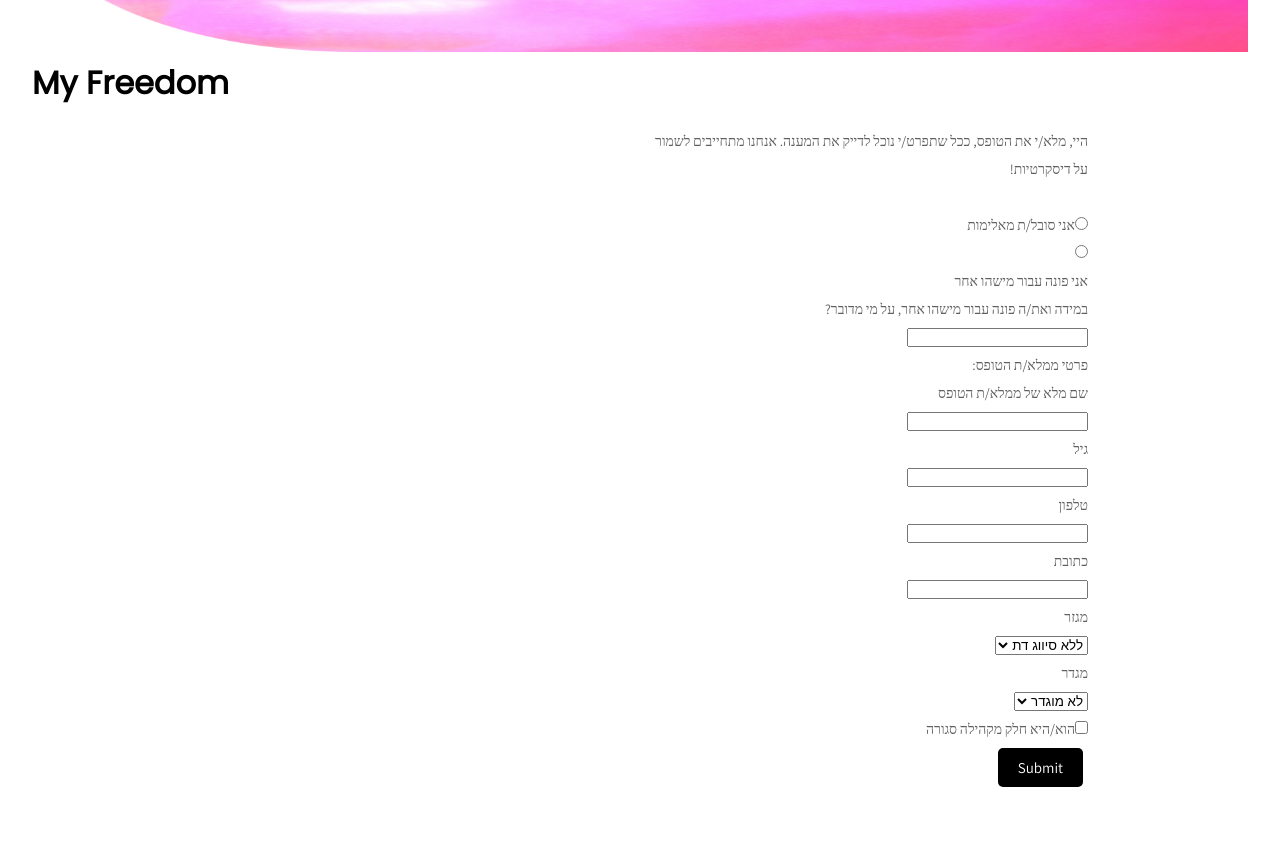
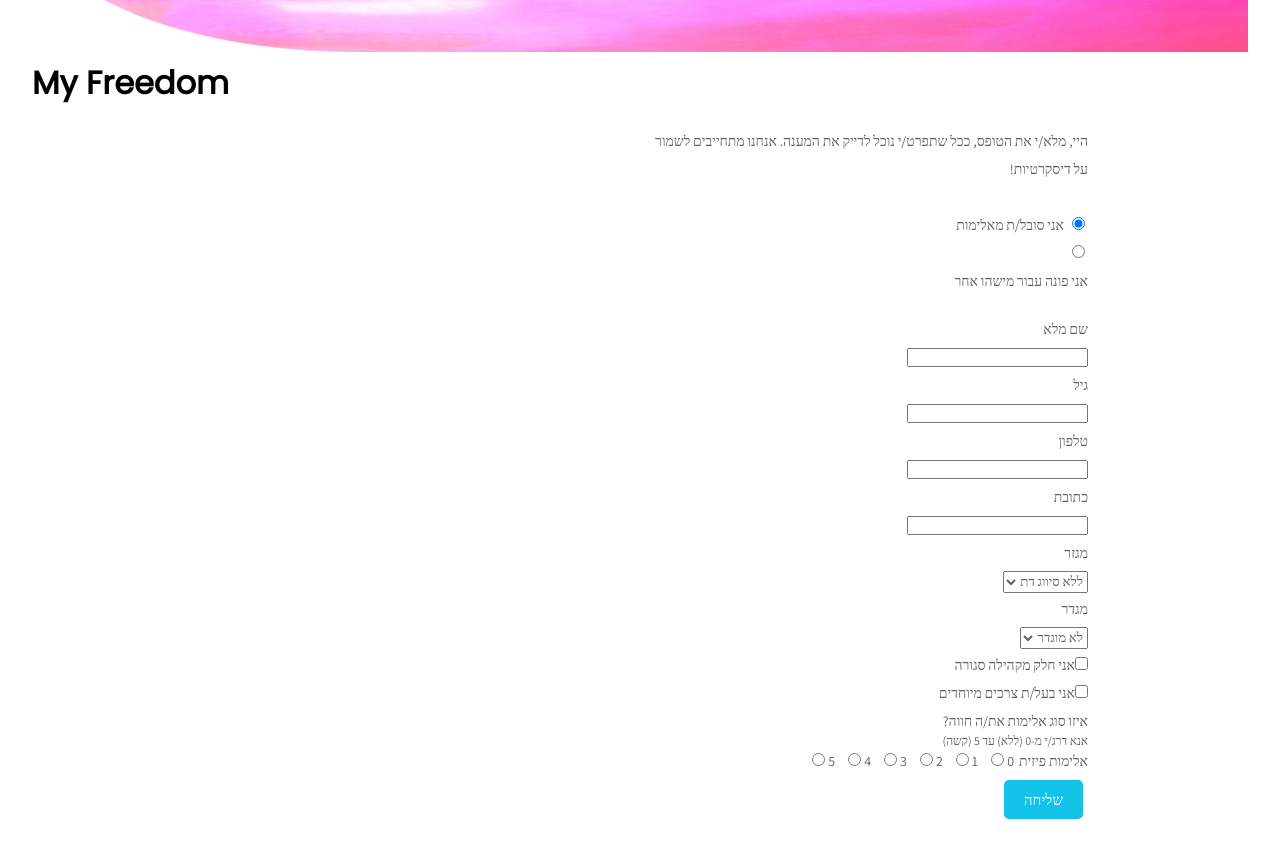
Before and after one commit to SofiaPanchenko/react-my-freedom-full, a React (Create React App) app: page / in a window 1280 px wide. Shown: the part 380-1238 px from the top of the page. Built offline with nearby package versions, Linux system fonts and the light colour scheme.

Commit message:
adding radio buttons, make logic of report form type work

```diff
--- a/package.json
+++ b/package.json
@@ -1,5 +1,5 @@
 {
-  "name": "react-task-tracker",
+  "name": "my-freedom",
   "version": "0.1.0",
   "private": true,
   "dependencies": {
--- a/src/App.js
+++ b/src/App.js
@@ -1,16 +1,20 @@
-import { useForm } from "react-hook-form";
 import Header from "./components/Header/index";
 import Footer from "./components/Footer/index";
 import About from "./components/About/index";
 import Form from "./components/Form/index";
+import ReporterContextProvider from "./contexts/reporterContext";
+import ReporterForm from "./components/ReporterForm";
 
 const App = () => {
   return (
     <div className="container">
       <Header />
       <About />
+      <ReporterContextProvider>
+        <ReporterForm />
+        <Form />
+      </ReporterContextProvider>
       <Footer />
-      <Form />
     </div>
   );
 };
--- a/src/components/Form/index.js
+++ b/src/components/Form/index.js
@@ -1,4 +1,4 @@
-import { useState, ReactFragment } from "react";
+import { useState, ReactFragment, useContext, Fragment } from "react";
 import { useForm } from "react-hook-form";
 import {
   GENERAL,
@@ -6,6 +6,7 @@
   REPORT_OTHER,
   ERRORS
 } from "../../utils/constants";
+import { ReporterContext } from "../../contexts/reporterContext";
 import styles from "./style.css";
 
 const Form = () => {
@@ -14,50 +15,45 @@
     handleSubmit,
     formState: { errors }
   } = useForm();
-  const { isSelfReport, setReportMode } = useState(true);
+  const { onSelfReportMode, onReportOtherMode, isSelfReport } =
+    useContext(ReporterContext);
   const onSubmit = (data) => console.log(data);
 
+  /*   const InputText = ({  }) => {
+    <Fragment>
+      <label htmlFor="victimName">{REPORT_OTHER.victimID}</label>
+      <input
+        id="victimName"
+        aria-invalid={errors.victimName ? "true" : "false"}
+        aria-invalid={errors.victimName ? "true" : "false"}
+        {...register("victimName", { required: true })}
+      />
+      {errors.victimName && (
+        <span role="alert" className="error">
+          {ERRORS.required}
+        </span>
+      )}
+    </Fragment>;
+  } */
+
+  const Radio = ({ id, value }) => (
+    <Fragment>
+      <label htmlFor={id} className="sameLineLabel radioLabel">
+        {value}
+      </label>
+      <input
+        id={id}
+        type="radio"
+        name="physical"
+        value={value}
+        className="radio"
+        {...register("physical", { required: true })}
+      />
+    </Fragment>
+  );
+
   return (
-    <form className="form-control" onSubmit={handleSubmit(onSubmit)}>
-      <div>
-        <p className="form-header">
-          היי, מלא/י את הטופס, ככל שתפרט/י נוכל לדייק את המענה. אנחנו מתחייבים
-          לשמור על דיסקרטיות!
-        </p>
-      </div>
-
-      <br />
-
-      <div>
-        <label htmlFor="reporter">
-          <input
-            id="selfReporter"
-            type="radio"
-            name="reporter"
-            value={SELF_REPORT.reporterID}
-            className="radio"
-            {...register("reporter", { required: true })}
-            defaultChecked={isSelfReport === true}
-          />
-          <label htmlFor="selfReporter" className="sameLineLabel">
-            {SELF_REPORT.reporterID}
-          </label>
-          <br />
-          <input
-            id="reportForOther"
-            type="radio"
-            name="reporter"
-            value={REPORT_OTHER.reporterID}
-            className="radio"
-            {...register("reporter", { required: true })}
-            defaultChecked={isSelfReport === false}
-          />
-          <label htmlFor="selfReporter" id="radioLabel">
-            {REPORT_OTHER.reporterID}
-          </label>
-        </label>
-      </div>
-
+    <form className="formControl" onSubmit={handleSubmit(onSubmit)}>
       {!isSelfReport && (
         <div>
           <label htmlFor="victimName">{REPORT_OTHER.victimID}</label>
@@ -66,10 +62,13 @@
             aria-invalid={errors.victimName ? "true" : "false"}
             {...register("victimName", { required: true })}
           />
-          {errors.victimName && <span role="alert">{ERRORS.required}</span>}
+          {errors.victimName && (
+            <span role="alert" className="error">
+              {ERRORS.required}
+            </span>
+          )}
         </div>
       )}
-
       {isSelfReport ? (
         <div>
           <label htmlFor="fullName">שם מלא</label>
@@ -78,7 +77,11 @@
             aria-invalid={errors.firstName ? "true" : "false"}
             {...register("fullName", { required: true })}
           />
-          {errors.fullName && <span role="alert">{ERRORS.required}</span>}
+          {errors.fullName && (
+            <span role="alert" className="error">
+              {ERRORS.required}
+            </span>
+          )}
         </div>
       ) : (
         <div>
@@ -89,10 +92,13 @@
             aria-invalid={errors.fullName ? "true" : "false"}
             {...register("fullName", { required: true })}
           />
-          {errors.fullName && <span role="alert">{ERRORS.required}</span>}
+          {errors.fullName && (
+            <span role="alert" className="error">
+              {ERRORS.required}
+            </span>
+          )}
         </div>
       )}
-
       <div>
         <label htmlFor="age">{GENERAL.age}</label>
         <input
@@ -100,9 +106,12 @@
           aria-invalid={errors.age ? "true" : "false"}
           {...register("age", { required: true })}
         />
-        {errors.age && <span role="alert">{ERRORS.required}</span>}
+        {errors.age && (
+          <span role="alert" className="error">
+            {ERRORS.required}
+          </span>
+        )}
       </div>
-
       <div>
         <label htmlFor="phoneNumber">{GENERAL.phoneNumber}</label>
         <input
@@ -111,9 +120,12 @@
           aria-invalid={errors.phoneNumber ? "true" : "false"}
           {...register("phoneNumber", { required: true })}
         />
-        {errors.phoneNumber && <span role="alert">{ERRORS.required}</span>}
+        {errors.phoneNumber && (
+          <span role="alert" className="error">
+            {ERRORS.required}
+          </span>
+        )}
       </div>
-
       <div>
         <label htmlFor="address">{GENERAL.address}</label>
         <input
@@ -121,9 +133,12 @@
           aria-invalid={errors.address ? "true" : "false"}
           {...register("address", { required: true })}
         />
-        {errors.address && <span role="alert">{ERRORS.required}</span>}
+        {errors.address && (
+          <span role="alert" className="error">
+            {ERRORS.required}
+          </span>
+        )}
       </div>
-
       <div>
         <label htmlFor="sector">{GENERAL.sector.sector}</label>
         <select
@@ -131,7 +146,7 @@
           aria-invalid={errors.sector ? "true" : "false"}
           {...register("sector", { required: true })}
         >
-          <option value="Christian" selected>
+          <option value="Christian" defaultValue>
             {GENERAL.sector.noReligion}
           </option>
           <option value="Jewish">{GENERAL.sector.jewish}</option>
@@ -139,9 +154,12 @@
           <option value="Druze">{GENERAL.sector.druze}</option>
           <option value="Christian">{GENERAL.sector.christian}</option>
         </select>
-        {errors.sector && <span role="alert">{ERRORS.required}</span>}
+        {errors.sector && (
+          <span role="alert" className="error">
+            {ERRORS.required}
+          </span>
+        )}
       </div>
-
       <div>
         <label htmlFor="gender">{GENERAL.gender.gender}</label>
         <select
@@ -150,16 +168,20 @@
           aria-invalid={errors.gender ? "true" : "false"}
           {...register("gender", { required: true })}
         >
-          <option value="undefined" selected>
+          <option value="undefined" defaultValue>
             {GENERAL.gender.undefined}
           </option>
           <option value="Male">{GENERAL.gender.male}</option>
           <option value="Female">{GENERAL.gender.female}</option>
         </select>
-        {errors.gender && <span role="alert">{ERRORS.required}</span>}
+        {errors.gender && (
+          <span role="alert" className="error">
+            {ERRORS.required}
+          </span>
+        )}
       </div>
-
       {isSelfReport ? (
+        <Fragment>
           <div>
             <input
               type="checkbox"
@@ -169,10 +191,28 @@
               {SELF_REPORT.closedCommunity}
             </label>
             {errors.closedCommunity && (
-            <span role="alert">{ERRORS.required}</span>
+              <span role="alert" className="error">
+                {ERRORS.required}
+              </span>
             )}
           </div>
+          <div>
+            <input
+              type="checkbox"
+              {...register("specialNeeds", { required: true })}
+            />
+            <label htmlFor="specialNeeds" className="sameLineLabel">
+              {SELF_REPORT.specialNeeds}
+            </label>
+            {errors.specialNeeds && (
+              <span role="alert" className="error">
+                {ERRORS.required}
+              </span>
+            )}
+          </div>
+        </Fragment>
       ) : (
+        <Fragment>
           <div>
             <input
               type="checkbox"
@@ -182,21 +222,79 @@
               {REPORT_OTHER.closedCommunity}
             </label>
             {errors.closedCommunity && (
-            <span role="alert">{ERRORS.required}</span>
+              <span role="alert" className="error">
+                {ERRORS.required}
+              </span>
             )}
           </div>
+          <div>
+            <input
+              type="checkbox"
+              {...register("specialNeeds", { required: true })}
+            />
+            <label htmlFor="specialNeeds" className="sameLineLabel">
+              {REPORT_OTHER.specialNeeds}
+            </label>
+            {errors.specialNeeds && (
+              <span role="alert" className="error">
+                {ERRORS.required}
+              </span>
+            )}
+          </div>
+        </Fragment>
       )}
 
-      <input className="btn" type="submit" />
+      <div>
+        {isSelfReport ? (
+          <Fragment>
+            <label htmlFor="violenceType">
+              {SELF_REPORT.violence.violenceType}
+            </label>
+            <label htmlFor="rateInfo" className="labelComment">
+              {GENERAL.violence.rateInfo}
+            </label>
+          </Fragment>
+        ) : (
+          <Fragment>
+            <label htmlFor="violenceType">
+              {REPORT_OTHER.violence.violenceType}
+            </label>
+            <label htmlFor="rateInfo" className="labelComment">
+              {GENERAL.violence.rateInfo}
+            </label>
+          </Fragment>
+        )}
+      </div>
+
+      <div>
+        <label htmlFor="violenceInfo">
+          <label htmlFor="selfReporter" className="sameLineLabel">
+            {GENERAL.violence.physical}
+          </label>
+          <Radio id="physical-0" value="0" />
+          <Radio id="physical-1" value="1" />
+          <Radio id="physical-2" value="2" />
+          <Radio id="physical-3" value="3" />
+          <Radio id="physical-4" value="4" />
+          <Radio id="physical-5" value="5" />
+          <br />
+          {/*           <input
+            id="reportForOther"
+            type="radio"
+            name="reporter"
+            value={REPORT_OTHER.reporterID}
+            className="radio"
+            {...register("reporter", { required: true })}
+            defaultChecked={isSelfReport === false}
+            onClick={() => onReportOtherMode()}
+          /> */}
+          {/* <label htmlFor="selfReporter">{REPORT_OTHER.reporterID}</label> */}
+        </label>
+      </div>
+
+      <input className="btn" type="submit" value={GENERAL.submit} />
     </form>
   );
 };
 
 export default Form;
-
-// checkbox
-
-/*    <div>
-        <label>Is developer?</label>
-        <input type="checkbox" {...register("isDeveloper")} />
-      </div> */
--- a/src/components/Form/style.css
+++ b/src/components/Form/style.css
@@ -4,7 +4,7 @@
   direction: rtl;
 }
 
-.form-control {
+.formControl {
   margin: 20px 50%;
   color: #606060;
   font-size: 14px;
@@ -13,12 +13,31 @@
   width: 35vw;
 }
 
+label {
+  display: block;
+}
+
 .sameLineLabel {
   display: inline-block;
 }
 
-label {
-  display: block;
+.radioLabel {
+  margin-right: 5px;
+}
+
+.error {
+  color: red;
+  margin-right: 10px;
+}
+
+.labelComment {
+  font-size: 12px;
+  line-height: 1;
+}
+
+select {
+  font-family: Assistant;
+  color: #606060;
 }
 
 /* .form-control label {
@@ -57,7 +76,7 @@
 
 .btn {
   display: inline-block;
-  background: #000;
+  background: #12c2e9;
   color: #fff;
   border: none;
   padding: 10px 20px;
@@ -87,4 +106,28 @@
   text-align: left;
   width: unset;
   font-size: 12px;
+  margin: 0 3px 0 8px;
 }
+
+/* label .styledRadio {
+  display: none;
+}
+
+label .radioNumber {
+  border: 1px solid #ccc;
+  width: 2vw;
+  height: 2vh;
+  overflow: hidden;
+  line-height: 1;
+  text-align: center;
+  border-radius: 100%;
+  font-size: 10pt;
+  left: 0;
+  top: 50%;
+  margin-top: -7.5px;
+} */
+
+.styledRadio:checked + .radioNumber {
+  background: #ccf;
+  border-color: #ccf;
+}
--- /dev/null
+++ b/src/components/ReporterForm/index.js
@@ -0,0 +1,62 @@
+import { useState, ReactFragment, useContext } from "react";
+import { useForm } from "react-hook-form";
+import {
+  GENERAL,
+  SELF_REPORT,
+  REPORT_OTHER,
+  ERRORS
+} from "../../utils/constants";
+import { ReporterContext } from "../../contexts/reporterContext";
+import styles from "./style.css";
+
+const ReporterForm = () => {
+  const {
+    register,
+    handleSubmit,
+    formState: { errors }
+  } = useForm();
+  const { onSelfReportMode, onReportOtherMode, isSelfReport } =
+    useContext(ReporterContext);
+  const onSubmit = (data) => console.log(data);
+  return (
+    <form className="formControl">
+      <div>
+        <p>{GENERAL.guideTitle}</p>
+      </div>
+
+      <br />
+
+      <div>
+        <label htmlFor="reporter">
+          <input
+            id="selfReporter"
+            type="radio"
+            name="reporter"
+            value={SELF_REPORT.reporterID}
+            className="radio"
+            {...register("reporter", { required: true })}
+            defaultChecked={isSelfReport === true}
+            onClick={() => onSelfReportMode()}
+          />
+          <label htmlFor="selfReporter" className="sameLineLabel">
+            {SELF_REPORT.reporterID}
+          </label>
+          <br />
+          <input
+            id="reportForOther"
+            type="radio"
+            name="reporter"
+            value={REPORT_OTHER.reporterID}
+            className="radio"
+            {...register("reporter", { required: true })}
+            defaultChecked={isSelfReport === false}
+            onClick={() => onReportOtherMode()}
+          />
+          <label htmlFor="selfReporter">{REPORT_OTHER.reporterID}</label>
+        </label>
+      </div>
+    </form>
+  );
+};
+
+export default ReporterForm;
--- /dev/null
+++ b/src/components/ReporterForm/style.css
@@ -0,0 +1,25 @@
+form {
+  font-family: Assistant;
+  text-align: right;
+  direction: rtl;
+}
+
+.formControl {
+  margin: 20px 50%;
+  color: #606060;
+  font-size: 14px;
+  letter-spacing: 0;
+  line-height: 2;
+  width: 35vw;
+}
+
+.sameLineLabel {
+  display: inline-block;
+}
+
+.radio {
+  display: inline-block;
+  text-align: left;
+  width: unset;
+  font-size: 12px;
+}
--- /dev/null
+++ b/src/contexts/reporterContext.js
@@ -0,0 +1,25 @@
+import React, { createContext, useState } from "react";
+
+export const ReporterContext = createContext();
+
+const ReporterContextProvider = (props) => {
+  const [isSelfReport, setReportMode] = useState(true);
+
+  const onSelfReportMode = () => {
+    setReportMode(true);
+  };
+
+  const onReportOtherMode = () => {
+    setReportMode(false);
+  };
+
+  return (
+    <ReporterContext.Provider
+      value={{ isSelfReport, onSelfReportMode, onReportOtherMode }}
+    >
+      {props.children}
+    </ReporterContext.Provider>
+  );
+};
+
+export default ReporterContextProvider;
--- a/src/utils/constants.js
+++ b/src/utils/constants.js
@@ -1,4 +1,6 @@
 export const GENERAL = {
+  guideTitle:
+    "היי, מלא/י את הטופס, ככל שתפרט/י  נוכל לדייק את המענה. אנחנו מתחייבים לשמור על דיסקרטיות!",
   age: "גיל",
   phoneNumber: "טלפון",
   address: "כתובת",
@@ -44,17 +46,7 @@
   closedCommunity: "אני חלק מקהילה סגורה",
   specialNeeds: "אני בעל/ת צרכים מיוחדים",
   violence: {
-    violenceType: "",
-    rateInfo: "",
-    physical: "אלימות פיזית",
-    sexual: "אלימות מינית",
-    mental: "אלימות נפשית",
-    economical: "אלימות כלכלית",
-    neglect: "הזנחה",
-    preventPsychoTreatment: "מניעת טיפול פסיכולוגי",
-    preventMedicalTreatment: "מניעת טיפול רפואי",
-    lifeThreat: "איום על חייך או חיי אחרים",
-    socialDisconnection: "ניתוק חברתי"
+    violenceType: "איזו סוג אלימות את/ה חווה?"
   },
 
   tenantAttacker: "האם הפוגע גר איתך באותו הבית?",
@@ -68,6 +60,9 @@
   fullName: "שם מלא של ממלא/ת הטופס",
   closedCommunity: "הוא/היא חלק מקהילה סגורה",
   specialNeeds: "הוא/היא בעל/ת צרכים מיוחדים",
+  violence: {
+    violenceType: "איזו סוג אלימות הוא/היא חווה?"
+  },
   tenantAttacker: "האם הפוגע גר איתו/איתה באותו הבית?",
   injuryTreatment: "האם הוא/היא קיבל/ה טיפול רגשי/פיזי סביב הפגיעה?"
 };
```
Also changed, not shown: 1 other file (tests, documents, lock files or other folders). Lines whose indentation alone changed are shown as unchanged.
